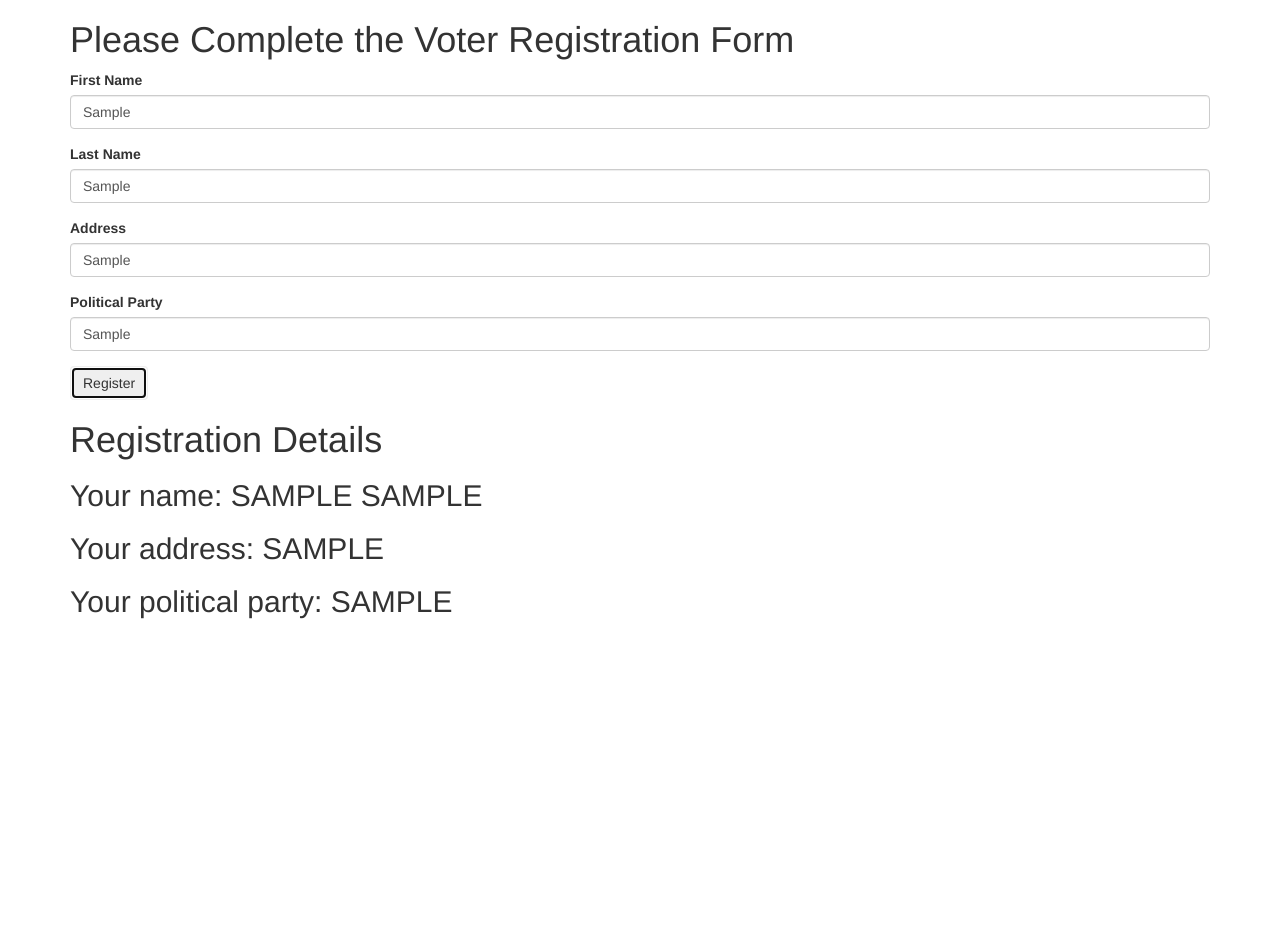
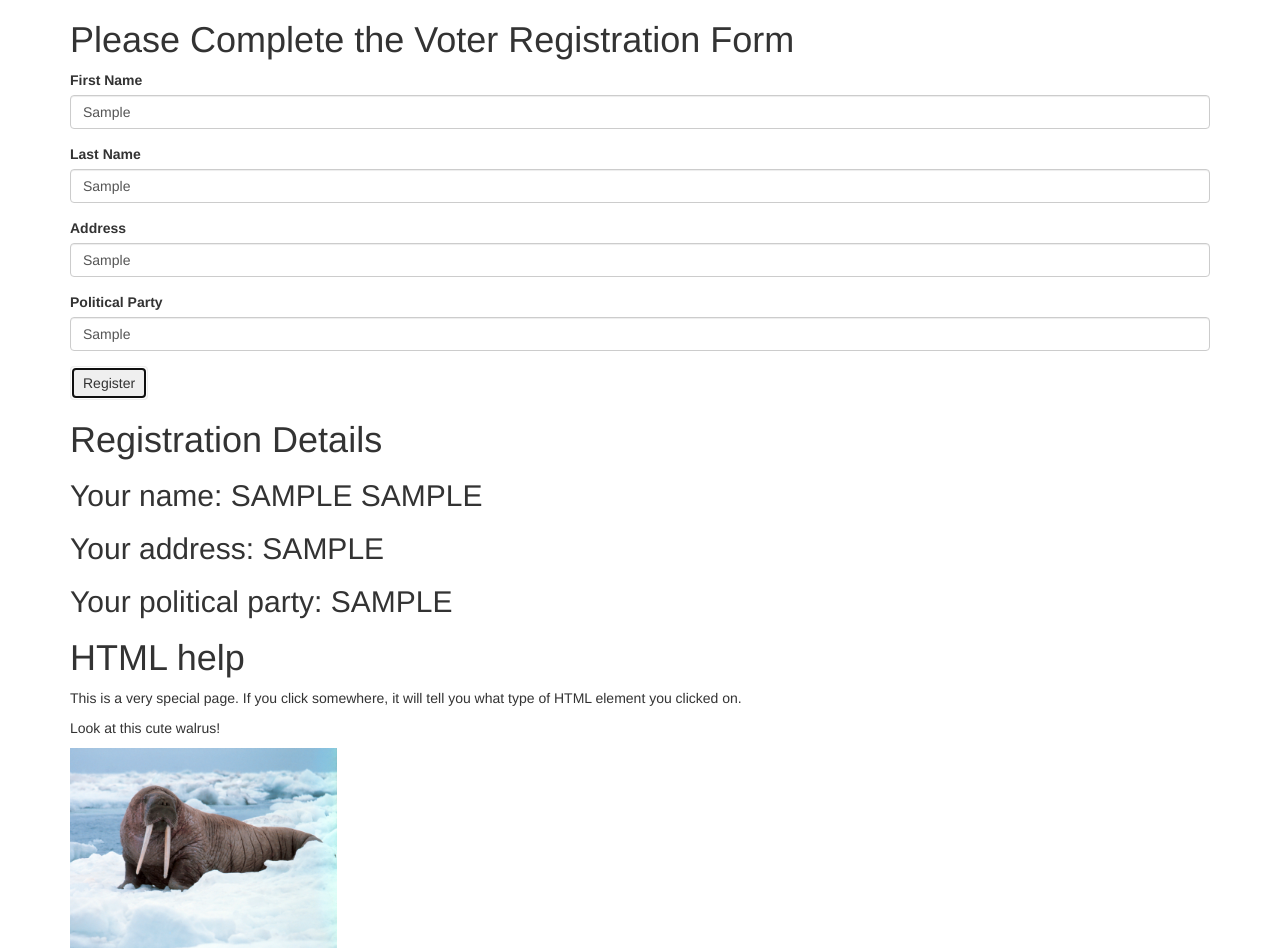
Before and after one commit to bradcopenhaver/mad-lib, a plain HTML site: page index.html in a window 1280 px wide. Both pictures are taken after typing "Sample", "Sample", "Sample", "Sample" into the empty fields and a click on the button "Register". Before the commit the page ends 800 px from the top, so only its background shows below. Drawn offline with Linux system fonts and the light colour scheme.

Commit message:
change Mad Libs to include looping

```diff
--- a/css/styles.css
+++ b/css/styles.css
@@ -1,3 +1,6 @@
 #story {
   display: none;
 }
+img {
+  height: 200px;
+}
--- a/index.html
+++ b/index.html
@@ -38,6 +38,15 @@
         <h2>Your name: <span class="firstname"></span>  <span class="lastname"></span></h2>
         <h2>Your address: <span class="address"></span></h2>
         <h2>Your political party: <span class="political"></span></h2>
+      </div>
+
+      <h1>HTML help</h1>
+
+      <p>This is a very special page. If you click somewhere, it will tell you what type of HTML element you clicked on.</p>
+
+      <p>Look at this cute walrus!</p>
+      <img src="img/walrus.jpg">
+
     </div>
   </body>
 </html>
--- a/js/scripts.js
+++ b/js/scripts.js
@@ -1,14 +1,43 @@
 $(document).ready(function() {
+
+  var elements = ["h1", "p", "img"];
+
+  elements.forEach(function(element) {
+    $(element).click(function() {
+      alert("This is a " + element + "!");
+    });
+  });
+  //
+  // $("h1").click(function() {
+  //   alert("This is a header.");
+  // });
+  //
+  // $("p").click(function() {
+  //   alert("This is a paragraph.");
+  // });
+  //
+  // $("img").click(function() {
+  //   alert("This is an image.");
+  // });
+
   $('#blanks form').submit(function(event) {
-    var firstnameInput = $("input#firstname").val();
-    var lastnameInput = $("input#lastname").val();
-    var addressInput = $("input#address").val();
-    var politicalInput = $("input#political").val();
 
-    $('.firstname').text(firstnameInput.toUpperCase());
-    $('.lastname').text(lastnameInput.toUpperCase());
-    $('.address').text(addressInput.toUpperCase());
-    $('.political').text(politicalInput.toUpperCase());
+    var blanks = ["firstname", "lastname", "address", "political"]
+
+    blanks.forEach(function(blank) {
+      var userInput = $("input#" + blank).val();
+
+      $('.' + blank).text(userInput.toUpperCase());
+    })
+    // var firstnameInput = $("input#firstname").val();
+    // var lastnameInput = $("input#lastname").val();
+    // var addressInput = $("input#address").val();
+    // var politicalInput = $("input#political").val();
+    //
+    // $('.firstname').text(firstnameInput.toUpperCase());
+    // $('.lastname').text(lastnameInput.toUpperCase());
+    // $('.address').text(addressInput.toUpperCase());
+    // $('.political').text(politicalInput.toUpperCase());
 
     $('#story').show();
 
```
Also changed, not shown: img/walrus.jpg (added).
